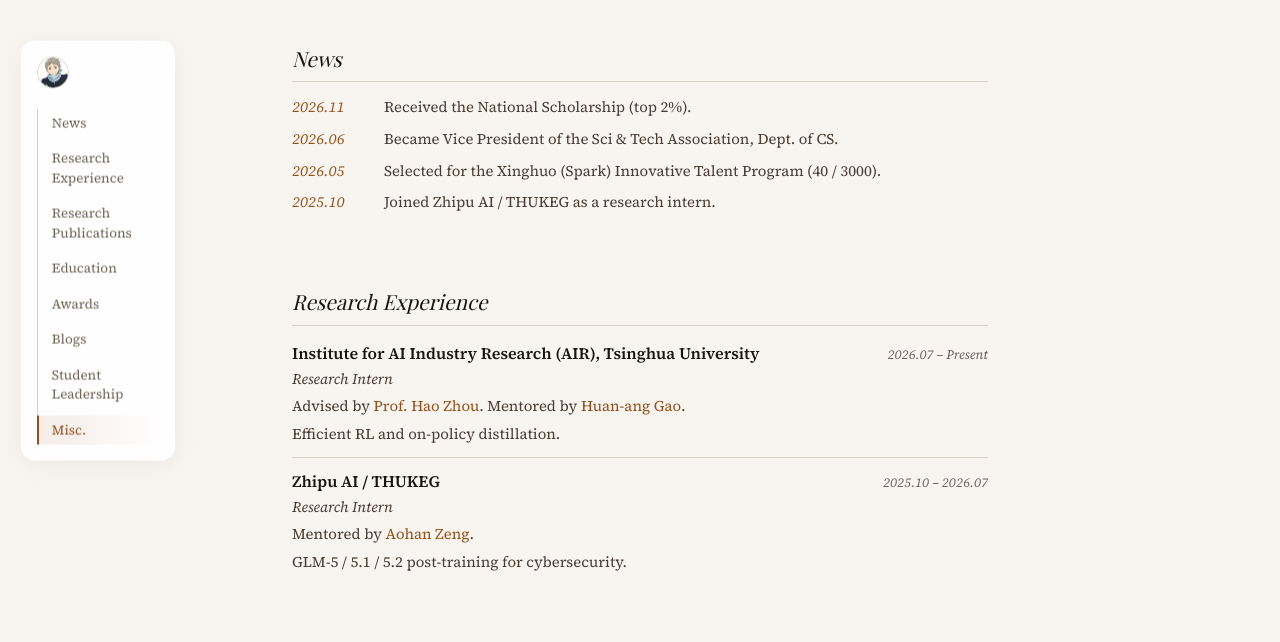
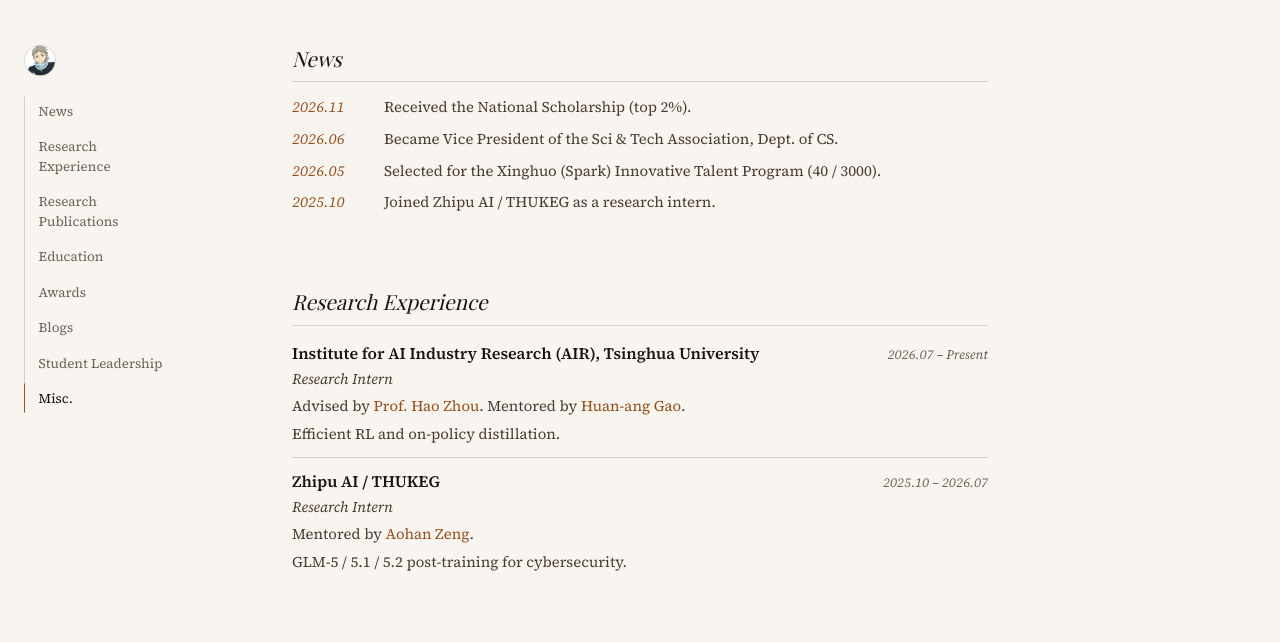
Before and after one commit to RADLEWIS/RADLEWIS.github.io, a website built with Vite: page index.html in a window 1280 px wide. Shown: the part 811-1453 px from the top of the page. Built offline with nearby package versions, Linux system fonts and the light colour scheme; a web font is replaced by a local one.

Commit message:
Simplify sidebar styling to match the editorial page design

```diff
--- a/css/style.css
+++ b/css/style.css
@@ -77,7 +77,7 @@ a:hover {
 
 /* ---- Nav ---- */
 .nav {
-  --nav-panel-width: clamp(9rem, 12vw, 10.5rem);
+  --nav-panel-width: clamp(10rem, 12vw, 11rem);
   --nav-gutter: max(0px, calc((100vw - var(--max-width)) / 2));
   --nav-inset-top: clamp(1.5rem, 5vh, 3.5rem);
   position: fixed;
@@ -92,21 +92,11 @@ a:hover {
   max-height: calc(100dvh - var(--nav-inset-top) - var(--nav-inset-top));
   overflow-y: auto;
   scrollbar-width: thin;
-  padding: 1rem;
+  padding: 0.25rem 0.5rem 0.25rem 0.25rem;
   display: flex;
   flex-direction: column;
   align-items: flex-start;
   gap: 1.25rem;
-  background: var(--color-nav-bg);
-  backdrop-filter: blur(16px);
-  -webkit-backdrop-filter: blur(16px);
-  border-radius: 14px;
-  box-shadow: 0 4px 28px rgba(0,0,0,0.05);
-  transition: background-color 0.3s, box-shadow 0.3s;
-}
-
-.nav:hover .nav-inner {
-  box-shadow: 0 8px 32px rgba(0,0,0,0.09);
 }
 
 .nav-toggle {
@@ -131,7 +121,7 @@ a:hover {
 }
 
 .nav-logo:hover img {
-  transform: rotate(-6deg) scale(1.06);
+  transform: scale(1.03);
 }
 
 .nav-links {
@@ -150,11 +140,9 @@ a:hover {
   position: absolute;
   top: var(--active-top, 0px);
   left: -1px;
-  right: 0;
+  width: 1px;
   height: var(--active-height, 0px);
-  border-left: 2px solid var(--color-accent);
-  border-radius: 0 5px 5px 0;
-  background: linear-gradient(90deg, var(--color-accent-soft), transparent);
+  background: var(--color-accent);
   opacity: var(--active-opacity, 0);
   pointer-events: none;
   z-index: -1;
@@ -173,6 +161,10 @@ a:hover {
 .nav-links a:hover,
 .nav-links a.is-active {
   color: var(--color-accent);
+}
+
+.nav-links a.is-active {
+  color: var(--color-text);
 }
 
 .nav-links a:hover {
@@ -945,6 +937,9 @@ a:hover {
     align-items: center;
     gap: 0.5rem;
     padding: 0.6rem;
+    background: var(--color-bg);
+    border: 1px solid var(--color-border);
+    border-radius: 3px;
   }
 
   .nav-toggle {
```
